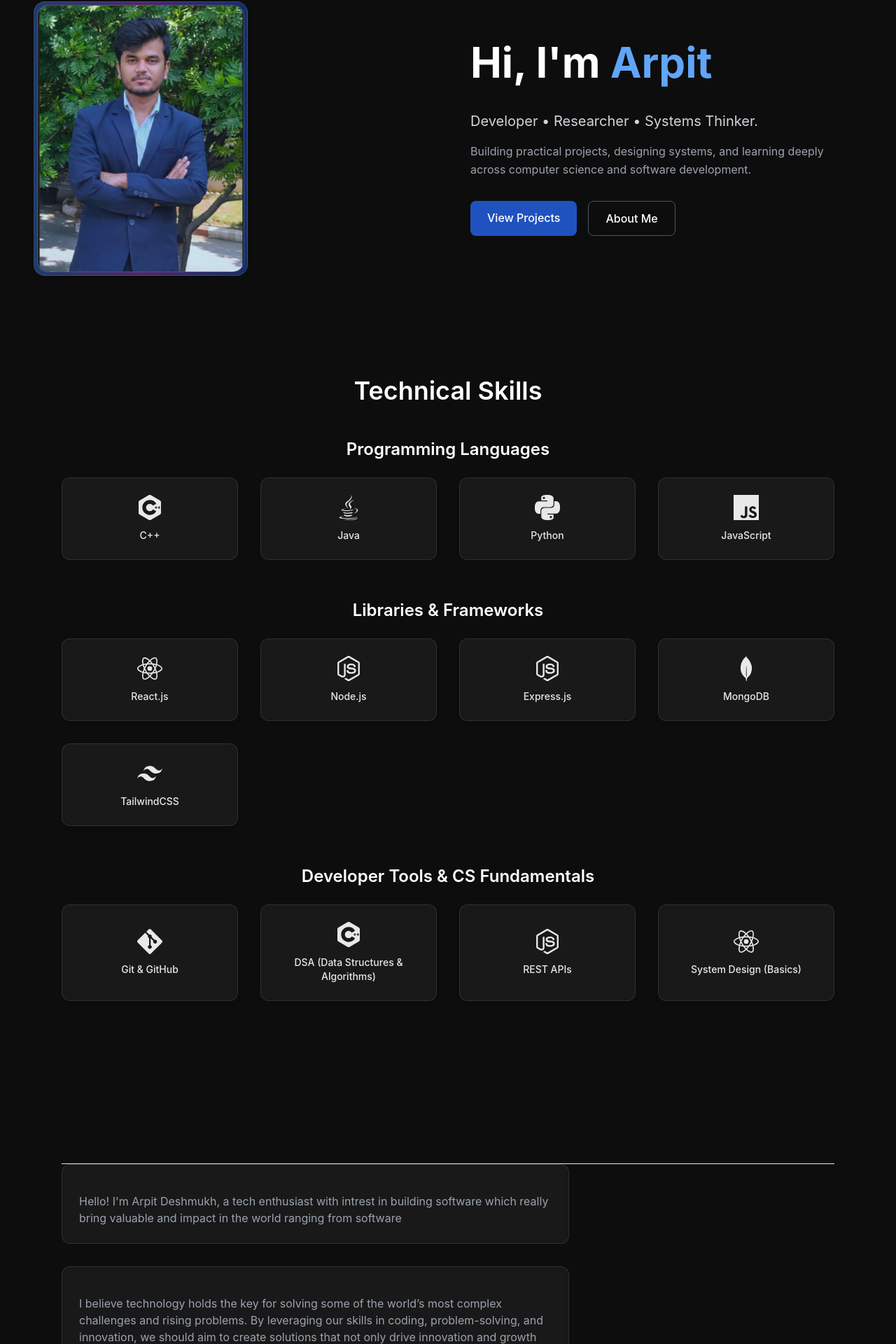
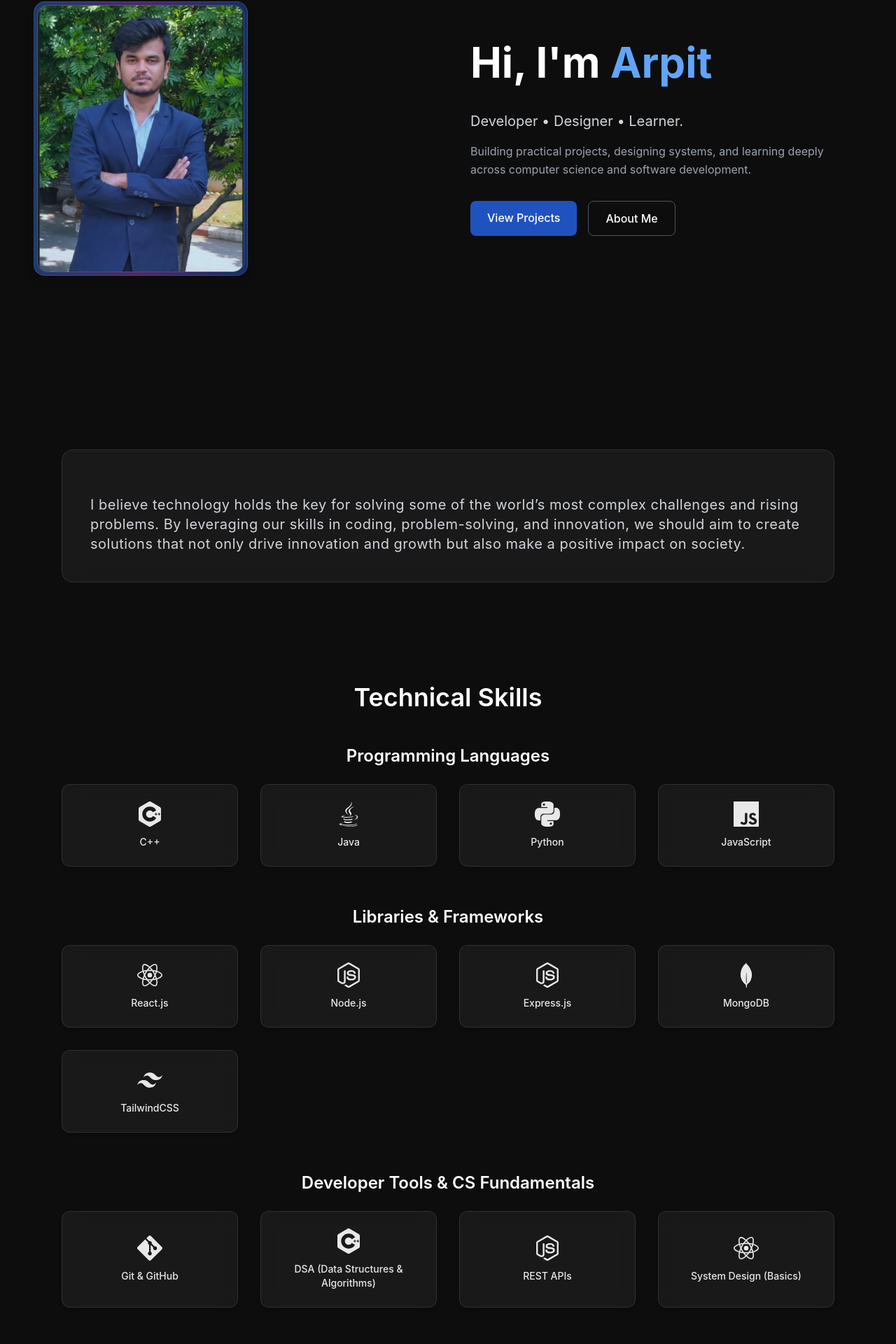
Before and after one commit to arpit-deshmukh/Portfolio-Arpit-Deshmukh-v2, a React (Vite) app in the folder client/: page /about in a window 1280 px wide. Shown: the part 206-2126 px from the top of the page at 70% size. Built offline with nearby package versions, Linux system fonts and the light colour scheme.

Commit message:
refactor : about section adding about me message

```diff
--- a/client/src/components/Hero3.jsx
+++ b/client/src/components/Hero3.jsx
@@ -67,7 +67,8 @@ export default function Hero2() {
             transition={{ delay: 0.3, duration: 0.6 }}
             className="text-gray-300 mt-4 text-lg md:text-xl"
           >
-            Developer • Researcher • Systems Thinker.
+
+             Developer • Designer • Learner.
           </motion.p>
 
           {/* description */}
--- a/client/src/pages/About.jsx
+++ b/client/src/pages/About.jsx
@@ -2,6 +2,7 @@
 import HeroAbout from "../pages/about-components/HeroAbout.jsx";
 import SkillsAbout from "../pages/about-components/SkillsAbout.jsx";
 import GeneralAbout from "../pages/about-components/generalAbout.jsx";
+import AboutDetail from "../pages/about-components/aboutDetail.jsx";
 
 
 export default function About() {
@@ -10,8 +11,9 @@ export default function About() {
     <>
 
       <HeroAbout/>
+      <AboutDetail/>
       <SkillsAbout/>
-      <GeneralAbout/>
+      {/* <GeneralAbout/> */}
 
 
 
--- a/client/src/pages/Education.jsx
+++ b/client/src/pages/Education.jsx
@@ -19,7 +19,7 @@ export default function Education() {
     {
       degree: "Secondary School Certificate (SSC)",
       institute: "Manibai Gujarati High School , Amravati",
-      year: "2010 – 2021",
+      year: "2020 – 2021",
       description:
         "Completed my secondary education with strong academic performance and active participation in school-level activities",
         score : "Score: 96.60"
--- a/client/src/pages/about-components/HeroAbout.jsx
+++ b/client/src/pages/about-components/HeroAbout.jsx
@@ -47,7 +47,7 @@ export default function HeroAbout() {
             transition={{ delay: 0.3, duration: 0.6 }}
             className="text-gray-300 mt-4 text-lg md:text-xl"
           >
-            Developer • Researcher • Systems Thinker.
+            Developer • Designer • Learner.
           </motion.p>
 
      {/* description */}
--- /dev/null
+++ b/client/src/pages/about-components/aboutDetail.jsx
@@ -0,0 +1,28 @@
+export default function AboutDetail() {
+    return (
+        <section className="pt-32 pb-20 text-white px-6 max-w-6xl mx-auto">
+
+
+            <div className="mt-10">
+                <div className="bg-white/5 border border-white/10 p-10 rounded-2xl backdrop-blur-md">
+
+
+                    <h2 className="text-3xl font-semibold mb-6 text-white">
+
+                    </h2>
+
+
+                    <p className="text-gray-300 text-lg md:text-xl leading-relaxed tracking-wide">
+
+                        I believe technology holds the key for solving some of the world’s most complex challenges and rising problems. By leveraging our skills in coding, problem-solving, and innovation, we should aim to create solutions that not only drive innovation and growth but also make a positive impact on society.
+
+                    </p>
+
+                </div>
+            </div>
+
+
+        </section>
+
+    );
+}
--- a/client/src/pages/about-components/generalAbout.jsx
+++ b/client/src/pages/about-components/generalAbout.jsx
@@ -34,7 +34,7 @@ ranging from software
           </p>
 
           <p className="text-gray-400 mt-4">
-            I believe technology holds the key for solving some of the world’s most complex challenges and rising problems. By leveraging our skills in coding, problem-solving, and innovation, we should aim to create solutions that not only drive innovation and growth but also make a positive impact on society.
+            I believe technology holds the key for solving some of the world’s most complex challenges and rising problems.<br/> By leveraging our skills in coding, problem-solving, and innovation, we should aim to create solutions that not only drive innovation and growth but also make a positive impact on society.
             on.
           </p>
         </div>
```
